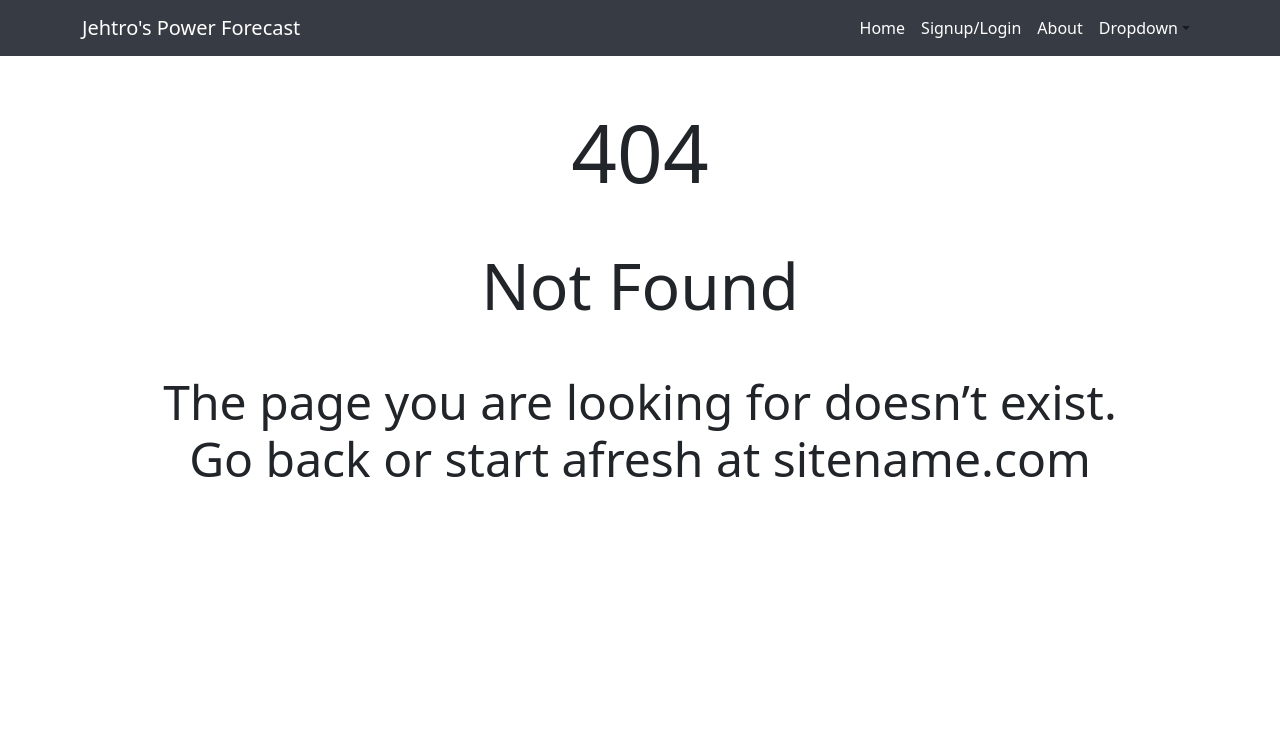
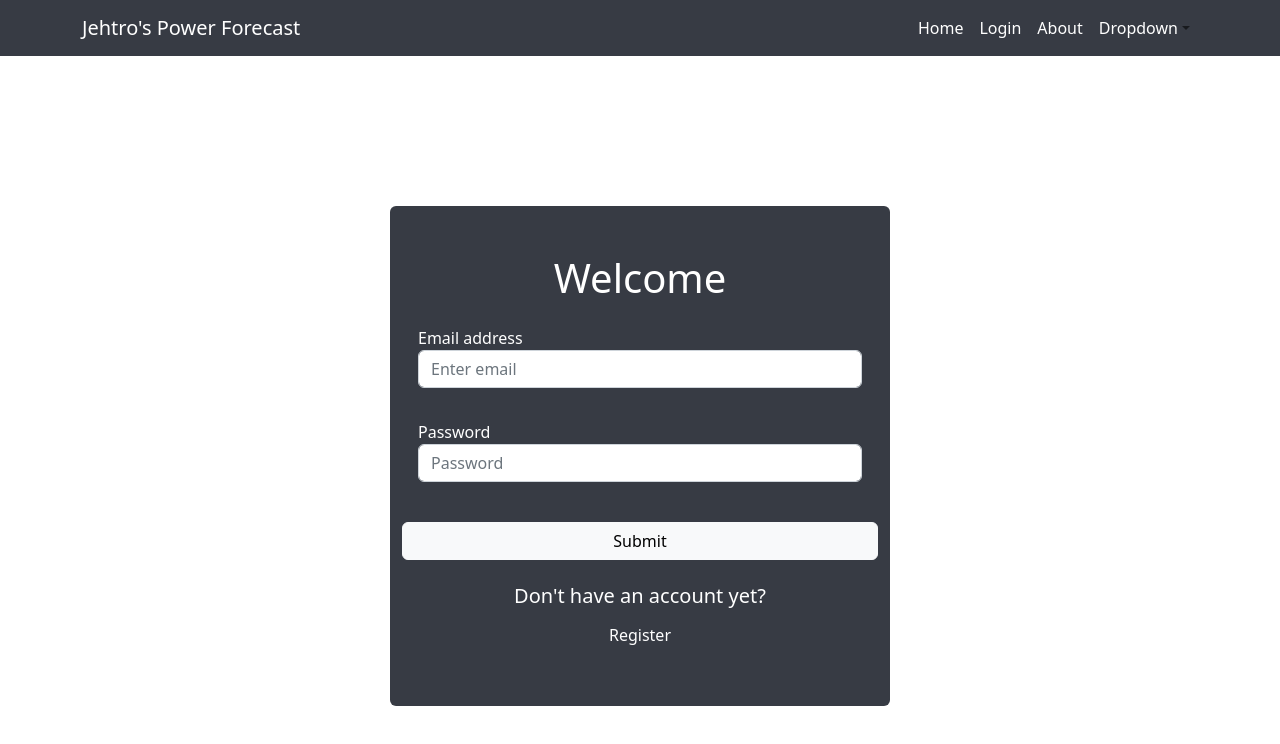
Before and after one commit to chloeyeo/AeroPowerPro-Renewable-Power-Forecasts, a React (Create React App) app: page /login in a window 1280 px wide. Before the commit this address had no page. Shown: the top 744 px of the page. Built offline with nearby package versions, Linux system fonts and the light colour scheme.

Commit message:
setup login page https://stgit.dcs.gla.ac.uk/team-project-h/2022/sh33/sh33-main/-/issues/72

```diff
--- a/src/App.js
+++ b/src/App.js
@@ -1,6 +1,6 @@
 import React from "react";
 import { createBrowserRouter, RouterProvider } from "react-router-dom";
-import { Home, About, Signup, ErrorPage } from "./pages";
+import { Home, About, Login, ErrorPage } from "./pages";
 
 const router = createBrowserRouter([
   {
@@ -9,8 +9,8 @@ const router = createBrowserRouter([
     errorElement: <ErrorPage />,
   },
   {
-    path: "/signup",
-    element: <Signup />,
+    path: "/login",
+    element: <Login />,
   },
   {
     path: "/about",
--- a/src/components/navbar/NavBar.js
+++ b/src/components/navbar/NavBar.js
@@ -19,8 +19,8 @@ function NavBar() {
               <Nav.Link href="/" style={{ color: "white" }}>
                 Home
               </Nav.Link>
-              <Nav.Link href="/signup" style={{ color: "white" }}>
-                Signup/Login
+              <Nav.Link href="/login" style={{ color: "white" }}>
+                Login
               </Nav.Link>
               <Nav.Link href="/about" style={{ color: "white" }}>
                 About
--- a/src/pages/index.js
+++ b/src/pages/index.js
@@ -1,6 +1,6 @@
 import Home from "./home";
-import Signup from "./signup";
+import Login from "./login";
 import About from "./about";
 import ErrorPage from "./error-page";
 
-export { Home, Signup, About, ErrorPage };
+export { Home, Login, About, ErrorPage };
--- /dev/null
+++ b/src/pages/login/Login.js
@@ -0,0 +1,58 @@
+import React from "react";
+import Button from "react-bootstrap/Button";
+import { NavBar } from "../../components";
+
+const Login = () => (
+  <>
+    <div>
+      <NavBar />
+    </div>
+    <div
+      className="container rounded"
+      style={{
+        width: "500px",
+        height: "500px",
+        marginTop: "150px",
+        backgroundColor: "#373b44",
+      }}
+    >
+      <h1 className="pt-5 text-white text-center">Welcome</h1>
+      <form>
+        <div class="p-3 form-group">
+          <label className="text-white" for="exampleInputEmail1">
+            Email address
+          </label>
+          <input
+            type="email"
+            class="form-control"
+            id="exampleInputEmail1"
+            aria-describedby="emailHelp"
+            placeholder="Enter email"
+          />
+        </div>
+        <div class="p-3 form-group">
+          <label className="text-white" for="exampleInputPassword1">
+            Password
+          </label>
+          <input
+            type="password"
+            class="form-control"
+            id="exampleInputPassword1"
+            placeholder="Password"
+          />
+        </div>
+        <button type="submit" class="w-100 mt-4 btn btn-light">
+          Submit
+        </button>
+      </form>
+      <h5 className="mt-4 text-center text-white">
+        Don't have an account yet?
+      </h5>
+      <button type="submit" class="w-100 btn text-white">
+        Register
+      </button>
+    </div>
+  </>
+);
+
+export default Login;
--- /dev/null
+++ b/src/pages/login/index.js
@@ -0,0 +1,3 @@
+import Login from "./Login";
+
+export default Login;
--- a/src/pages/signup/Signup.js
+++ /dev/null
@@ -1,13 +0,0 @@
-import React from "react";
-import { NavBar } from "../../components";
-
-const Signup = () => (
-  <>
-    <div>
-      <NavBar />
-    </div>
-    <div>Signup page</div>;
-  </>
-);
-
-export default Signup;
--- a/src/pages/signup/index.js
+++ /dev/null
@@ -1,3 +0,0 @@
-import Signup from "./Signup";
-
-export default Signup;
```
